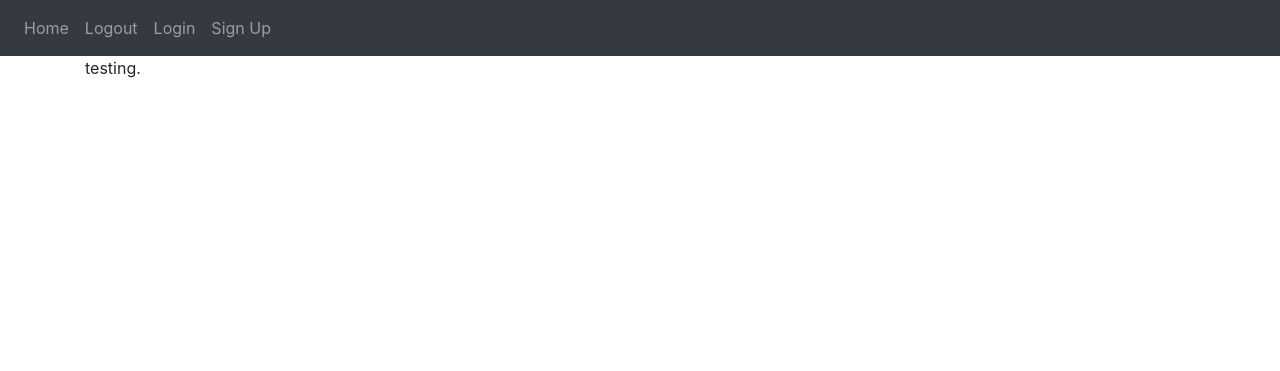
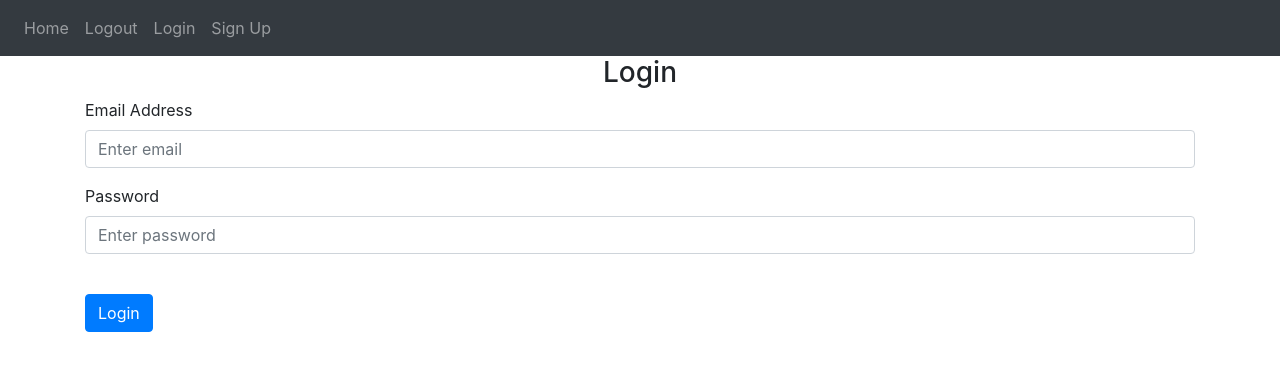
Before and after one commit to notBillJames/doordash, a Flask app: page /login in a window 1280 px wide. Shown: the top 371 px of the page. Run offline with Flask 2, Linux system fonts and the light colour scheme; some libraries are stand-ins or nearby versions.

Commit message:
login.html template final

```diff
--- a/website_beta/website/templates/login.html
+++ b/website_beta/website/templates/login.html
@@ -1,5 +1,28 @@
-{% extends "base.html" %}
-{% block title %}Login{% endblock %}
-{% block content %}
-testing.
-{% endblock %}
+{% extends "base.html" %} {% block title %}Sign Up{% endblock %} {% block content %}
+    <form method="POST">
+      <h3 align="center">Login</h3>
+      <div class="form-group">
+        <label for="email">Email Address</label>
+        <input
+          type="email"
+          class="form-control"
+          id="email"
+          name="email"
+          placeholder="Enter email"
+        />
+      </div>
+
+      <div class="form-group">
+        <label for="password">Password</label>
+        <input
+          type="password"
+          class="form-control"
+          id="password"
+          name="password"
+          placeholder="Enter password"
+        />
+      </div>
+      <br />
+      <button type="submit" class="btn btn-primary">Login</button>
+    </form>
+    {% endblock %}
```
